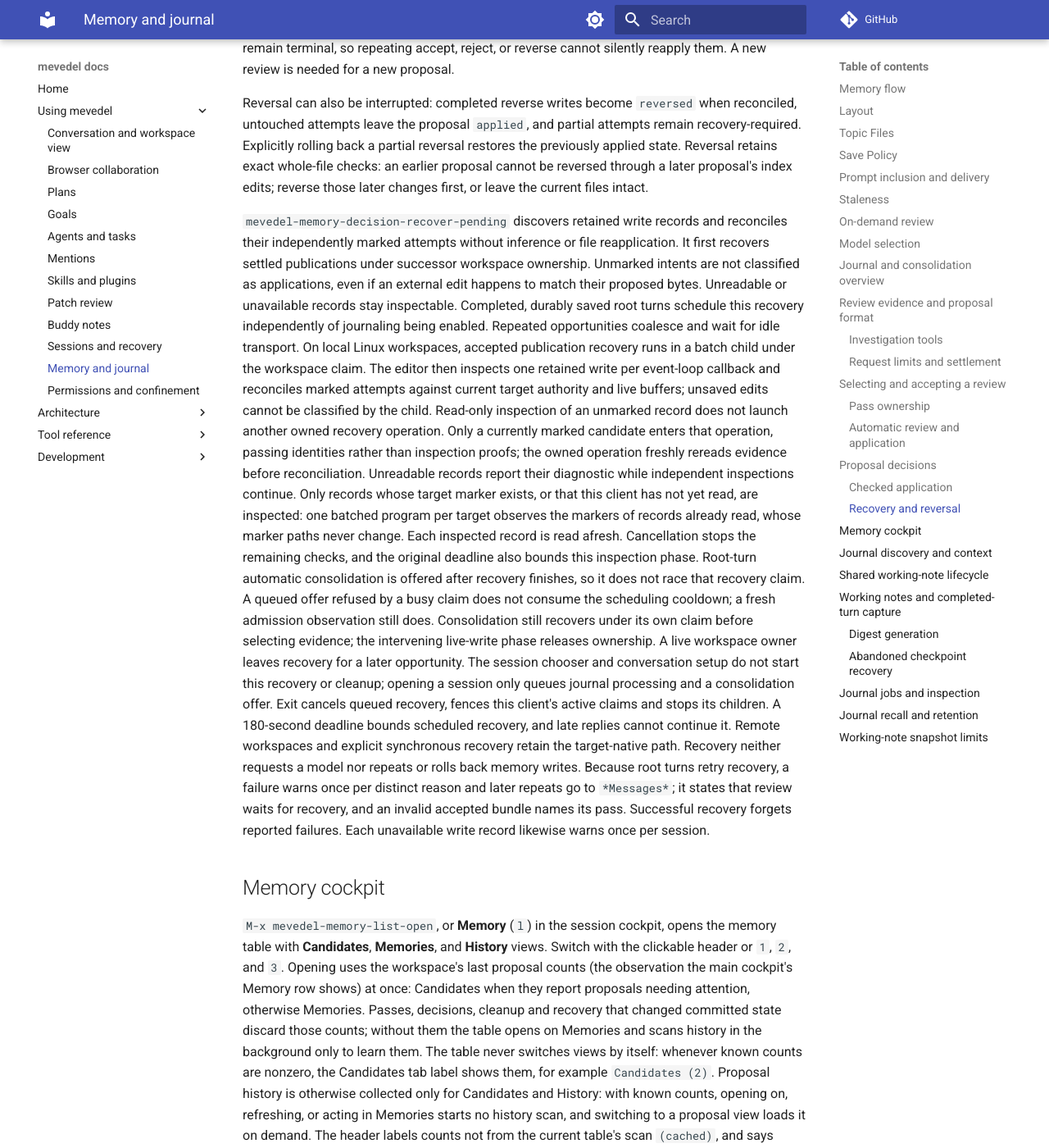
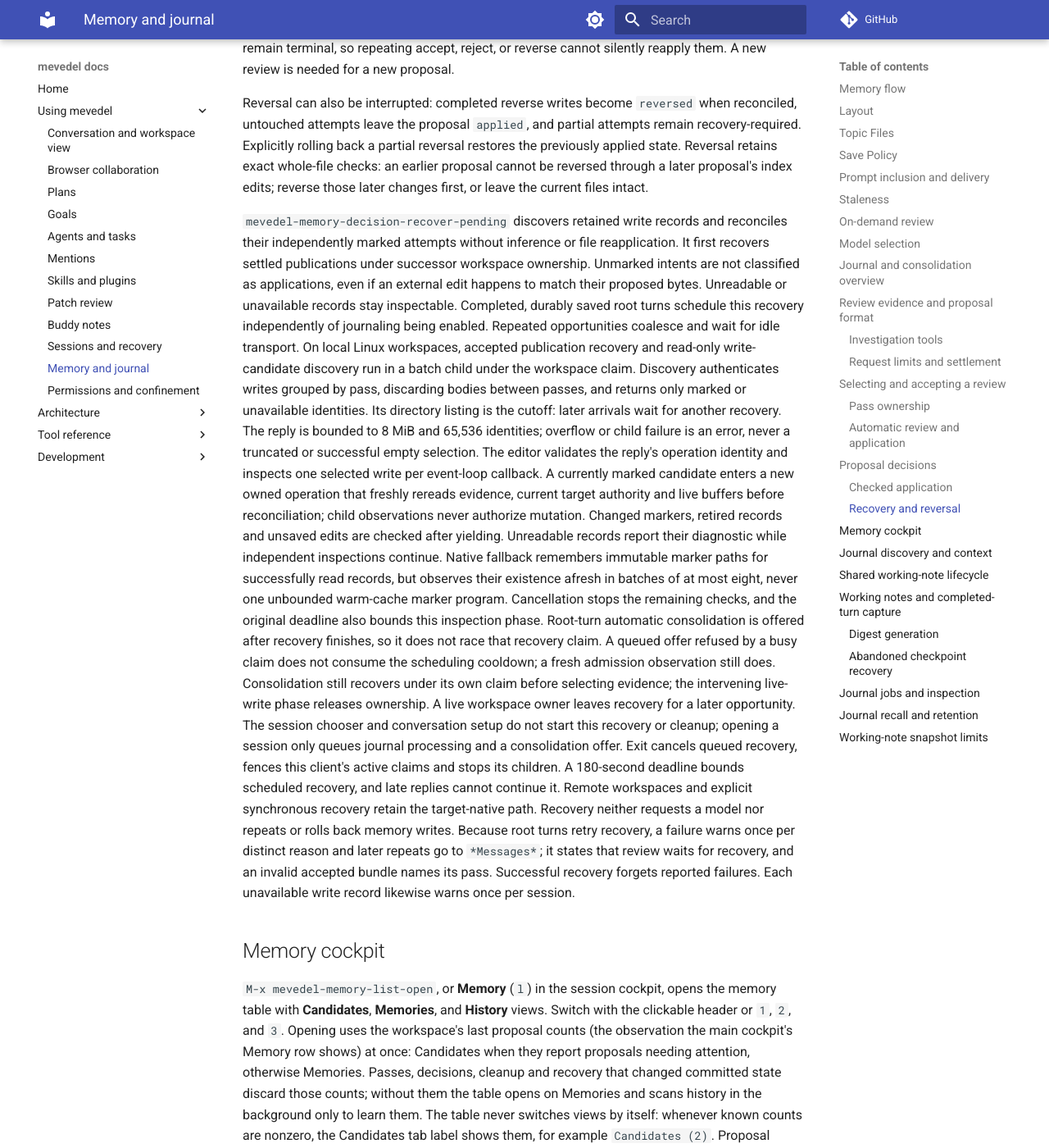
Before and after one commit to FrauH0lle/mevedel, an MkDocs documentation site: the page built from docs/memory.md, in a window 1280 px wide and 1400 px high, scrolled down 20081 px. Shown: the whole window at 82% size. Built offline with MkDocs 1.6.1 and Material for MkDocs 9.7.7, drawn with Linux system fonts in a browser that asks for light colours; comment, search, counter and statistics services are not loaded.

Commit message:
fix(memory): Discover recovery write candidates in child

```diff
--- a/docs/memory.md
+++ b/docs/memory.md
@@ -905,18 +905,21 @@ external edit happens to match their proposed bytes. Unreadable or unavailable
 records stay inspectable. Completed, durably saved root turns schedule this
 recovery independently of journaling being enabled. Repeated opportunities
 coalesce and wait for idle transport. On local Linux workspaces, accepted
-publication recovery runs in a batch child under the workspace claim. The editor
-then inspects one retained write per event-loop callback and reconciles marked
-attempts against current target authority and live buffers; unsaved edits cannot
-be classified by the child. Read-only inspection of an unmarked record does not
-launch another owned recovery operation. Only a currently marked candidate
-enters that operation, passing identities rather than inspection proofs;
-the owned operation freshly rereads evidence before reconciliation. Unreadable
-records report their diagnostic while independent inspections continue.
-Only records whose target marker exists, or that
-this client has not yet read, are inspected: one batched program per target
-observes the markers of records already read, whose marker paths never change.
-Each inspected record is read afresh. Cancellation stops the
+publication recovery and read-only write-candidate discovery run in a batch child
+under the workspace claim. Discovery authenticates writes grouped by pass,
+discarding bodies between passes, and returns only marked or unavailable
+identities. Its directory listing is the cutoff: later arrivals wait for another
+recovery. The reply is bounded to 8 MiB and 65,536 identities; overflow or child
+failure is an error, never a truncated or successful empty selection.
+The editor validates the reply's operation identity and inspects one selected
+write per event-loop callback. A currently marked candidate enters a new owned
+operation that freshly rereads evidence, current target authority and live
+buffers before reconciliation; child observations never authorize mutation.
+Changed markers, retired records and unsaved edits are checked after yielding.
+Unreadable records report their diagnostic while independent inspections continue.
+Native fallback remembers immutable marker paths for successfully read records,
+but observes their existence afresh in batches of at most eight, never one
+unbounded warm-cache marker program. Cancellation stops the
 remaining checks, and the original deadline also bounds this inspection phase.
 Root-turn automatic consolidation is offered after recovery finishes, so it does
 not race that recovery claim. A queued offer refused by a busy claim does not
```
Also changed, not shown: docs/adr/0117-publish-journal-results-from-fenced-outcomes.md (+25 -8 lines), 5 other files.
